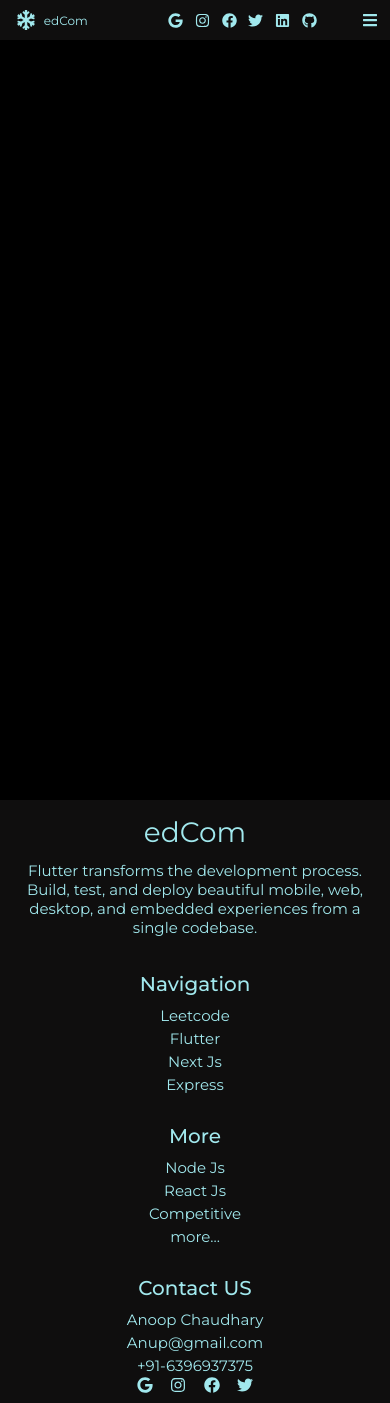
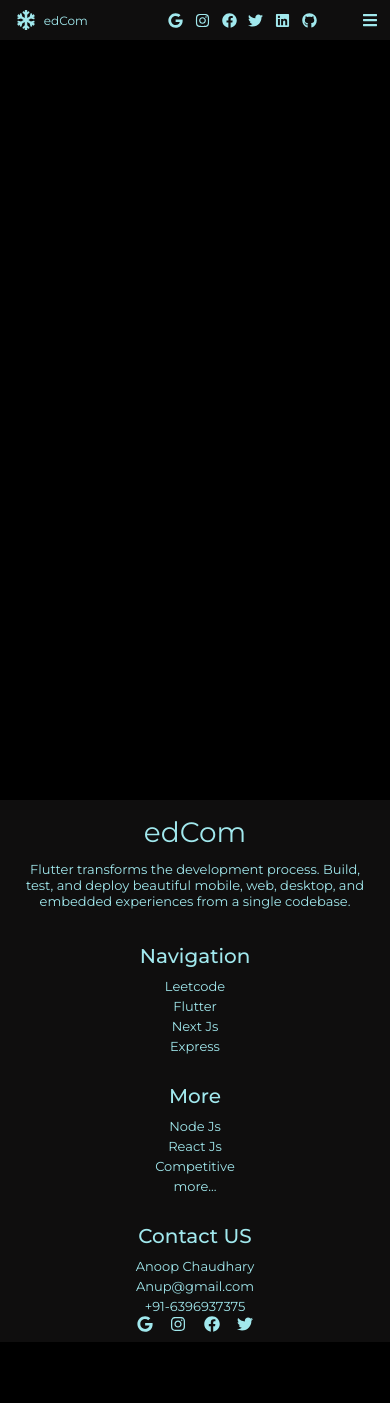
Before and after one commit to D1urga/edComFrontend, a Next.js app: page / in a window 390 px wide. After the commit the page ends 1342 px from the top, so only its background shows below. Built offline with nearby package versions, Linux system fonts and the light colour scheme.

Commit message:
files changed

```diff
--- a/src/app/components/styles/Footer.module.css
+++ b/src/app/components/styles/Footer.module.css
@@ -78,7 +78,7 @@
   .content {
     color: rgb(161, 232, 237);
     padding: 7px 5vw;
-    font-size: 15px;
+    font-size: 14px;
   }
   .div2 h4,
   .div3 h4,
@@ -93,7 +93,7 @@
   .div4 p {
     color: rgb(161, 232, 237);
     padding: 5px 0;
-    font-size: 15px;
+    font-size: 14px;
   }
   .icons {
     width: 35%;
@@ -132,7 +132,7 @@
   .content {
     color: rgb(161, 232, 237);
     padding: 7px 5vw;
-    font-size: 15px;
+    font-size: 13px;
   }
   .div2 h4,
   .div3 h4,
@@ -147,7 +147,7 @@
   .div4 p {
     color: rgb(161, 232, 237);
     padding: 2px 0;
-    font-size: 15px;
+    font-size: 13px;
   }
   .icons {
     width: 35%;
```
